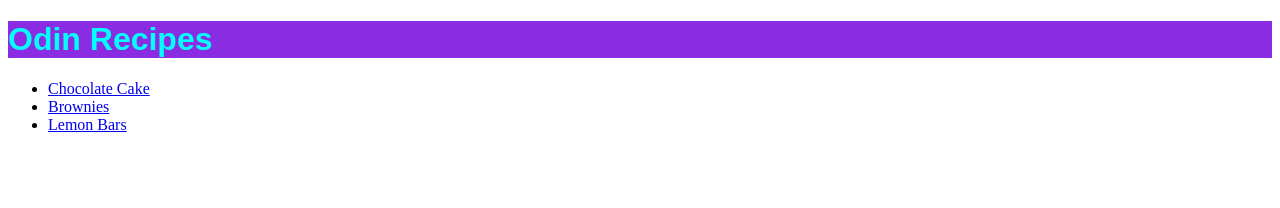
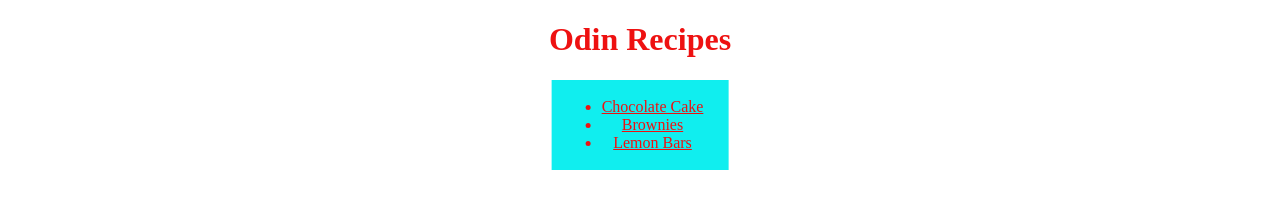
Before and after one commit to chasejhayes/odin-recipes, a plain HTML site: page index.html in a window 1280 px wide. Drawn offline with Linux system fonts and the light colour scheme; files that its build step writes are made by us from their sources.

Commit message:
Add new  CSS style and box knowledge  to home page

```diff
--- a/index.html
+++ b/index.html
@@ -3,18 +3,17 @@
 <head>
     <meta charset="UTF-8">
     <meta name="viewport" content="width=device-width, initial-scale=1.0">
-    <link rel="stylesheet" href="styles.css">
+    <link rel="stylesheet" href="index_style.css">
     <title>Recipes</title>
 </head>
 <body>
     <h1>Odin Recipes</h1>
 
-<ul>
+<div><ul>
     <li><a href="recipes/chocolate_cake.html" rel="noopener noreferrer">Chocolate Cake</a></li>
     <li><a href="recipes/brownies.html" rel="noopener noreferrer">Brownies</a></li>
     <li><a href="recipes/lemon_bars.html" rel="noopener noreferrer">Lemon Bars</a></li>
-</ul>
-
+</ul></div>
 
 </body>
 </html>
--- /dev/null
+++ b/index_style.css
@@ -0,0 +1,22 @@
+h1{
+    text-align: center;
+    color:#EE1111
+
+}
+
+
+div{
+    display: inline-block;
+    text-align: center;
+    padding: 2px 25px 2px 10px;
+    margin-left:50%;
+    transform:translateX(-50%);
+    box-sizing: border-box;
+    background-color: #10EEEF;
+    color: #EE1111;
+
+}
+
+a{
+    color: #EE1111;
+}
--- a/recipes/styles.css
+++ b/recipes/styles.css
@@ -14,6 +14,11 @@ h1{
     color: rgb(0, 255, 55)
 }
 
+img,
+.h2{
+    display: inline;
+}
+
 
 
 
@@ -24,6 +29,9 @@ h1{
 
 
 /* To Do:
-Change color, size, background, and weight to all headings
-Do same for all paragraphs
+List recipes on home page side by side
+Make pictures sit to the right of instructions
+Center titles
+Separate color boxes for description, ingredients, and instructions
+Home button centered at bottom and big and rainbow
  */
```
Also changed, not shown: recipes/brownies.html (+1 -1 lines).
